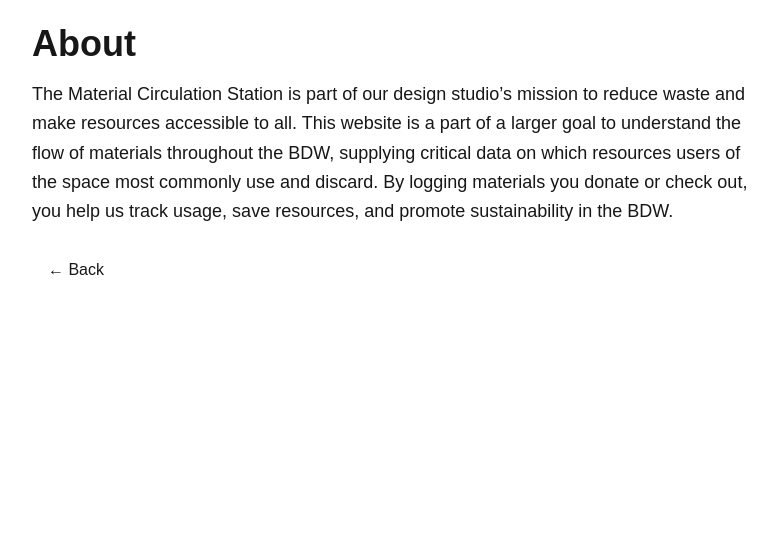
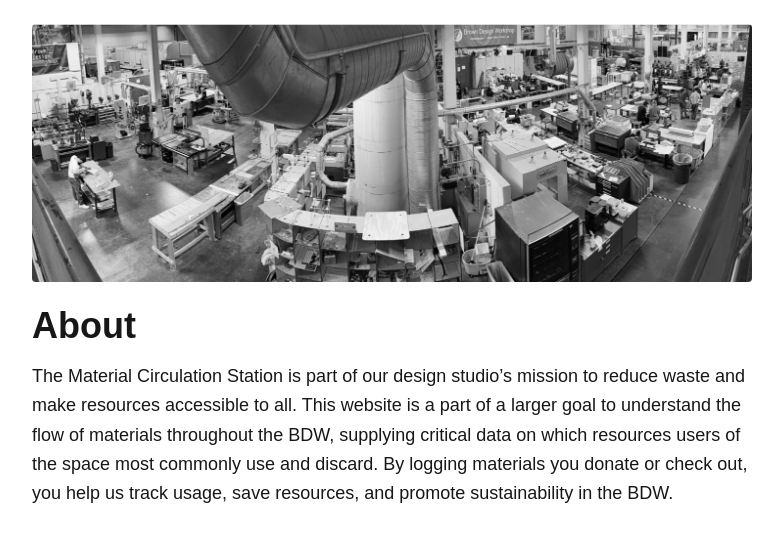
Before and after one commit to ckrenteras/materials-circulation, a Next.js app: page /about in a window 1280 px wide. Shown: the top 542 px of the page, without its empty margins (248-1031 px from the left). Built offline with nearby package versions, Linux system fonts and the light colour scheme.

Commit message:
image and fade

```diff
--- a/src/pages/about.tsx
+++ b/src/pages/about.tsx
@@ -1,21 +1,33 @@
 import Link from 'next/link';
+import Image from 'next/image';
+import { motion } from 'framer-motion';
 
 export default function AboutPage() {
   return (
-    <div className="max-w-3xl mx-auto p-6">
+    <motion.div
+      className="max-w-3xl mx-auto p-6"
+      initial={{ opacity: 0, y: 20 }}
+      animate={{ opacity: 1, y: 0 }}
+      transition={{ duration: 1 }}
+    >
+      <Image
+        src="/bdwbanner.jpg"
+        alt="BDW Banner"
+        width={1200}
+        height={300}
+        className="w-full h-auto mb-6 rounded"
+      />
       <h1 className="font-georgia text-4xl font-bold mb-4">About</h1>
-      <p className="font-arial text-lg leading-relaxed">
+      <p className="font-arial text-lg leading-relaxed mb-6">
         The Material Circulation Station is part of our design studio’s mission to reduce waste
         and make resources accessible to all. This website is a part of a larger goal to understand
         the flow of materials throughout the BDW, supplying critical data on which resources users
         of the space most commonly use and discard. By logging materials you donate or check out,
         you help us track usage, save resources, and promote sustainability in the BDW.
       </p>
-      <Link href="/" className="block mt-6">
-      <button className="px-4 py-2 bg-black-200 rounded hover:bg-black-300">
+      <Link href="/" className="inline-block border border-white text-white px-4 py-2 rounded hover:bg-white hover:text-black">
         ← Back
-      </button>
-    </Link>
-    </div>
+      </Link>
+    </motion.div>
   );
 }
```
Also changed, not shown: public/bdwbanner.jpg (added).
